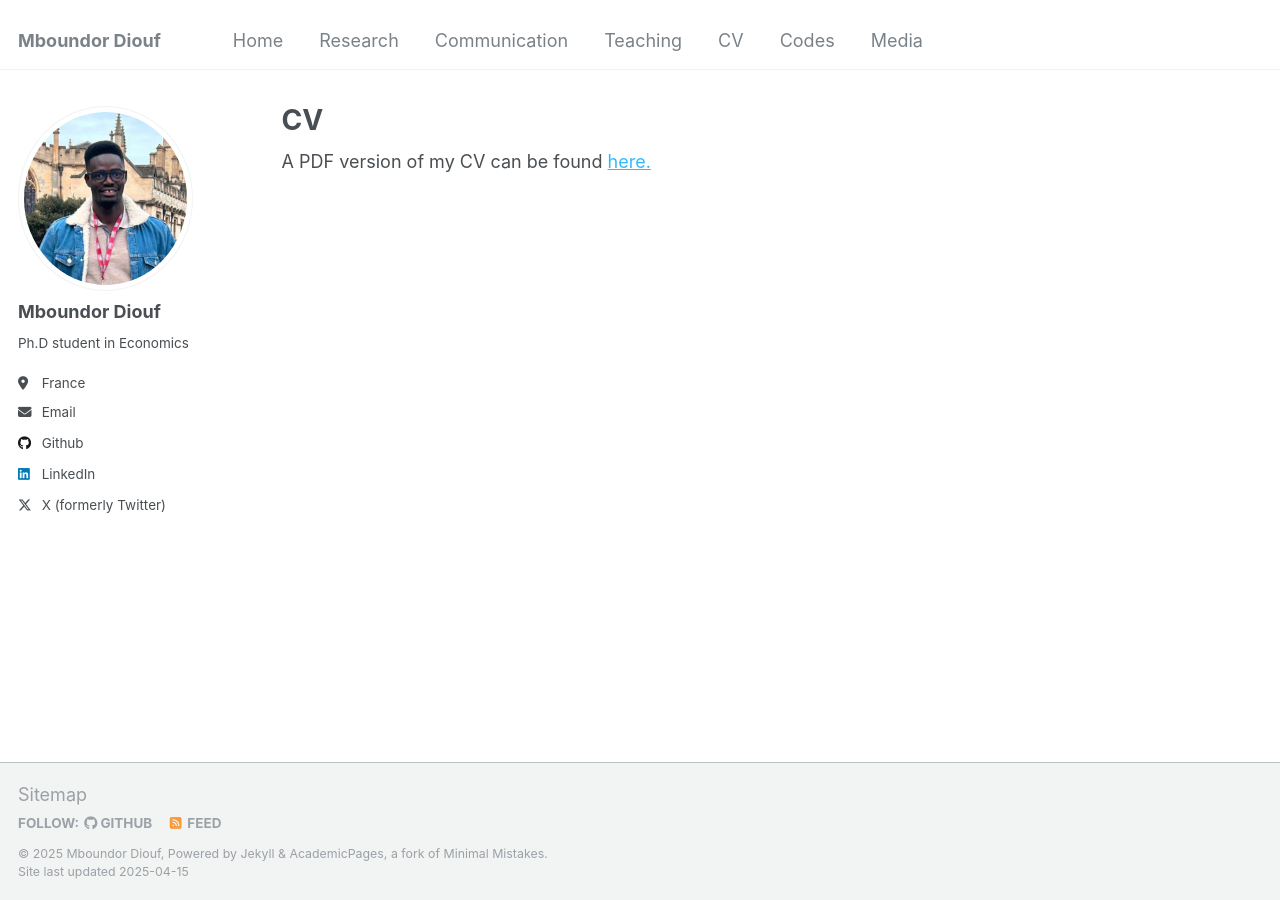
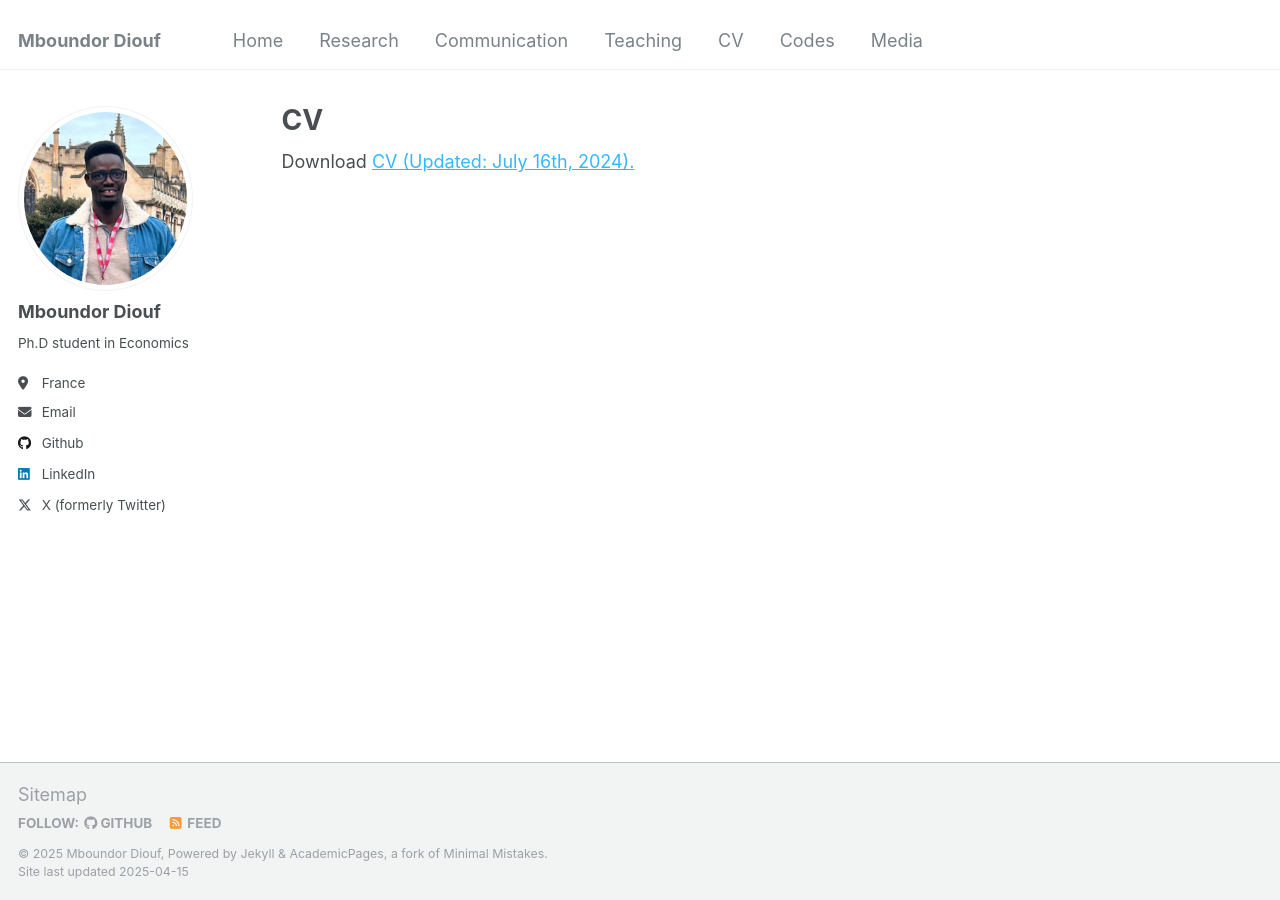
Before and after one commit to mboundordiouf/mboundordiouf.github.io, a Jekyll site: the page built from _pages/cv.md, in a window 1280 px wide. Built offline with Jekyll 4.4.1, drawn with Linux system fonts in a browser that asks for light colours.

Commit message:
Update cv.md

```diff
--- a/_pages/cv.md
+++ b/_pages/cv.md
@@ -7,4 +7,4 @@ redirect_from:
 ---
 
 
-A PDF version of my CV can be found <a href="https://github.com/mboundordiouf/My_CV/blob/main/CV_Mboundor_DIOUF.pdf" target="_blank" style="color:#33b8ff;">here.
+  Download <a href="https://github.com/mboundordiouf/My_CV/blob/main/CV_Mboundor_DIOUF.pdf" target="_blank" style="color:#33b8ff;">CV (Updated: July 16th, 2024).
```
